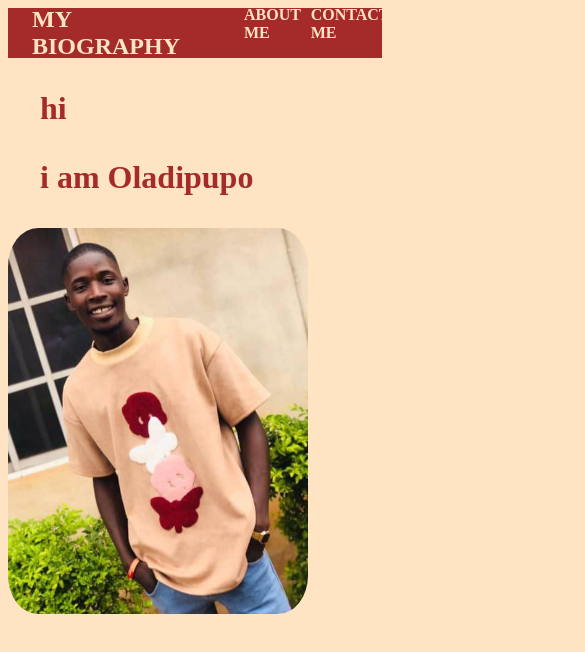
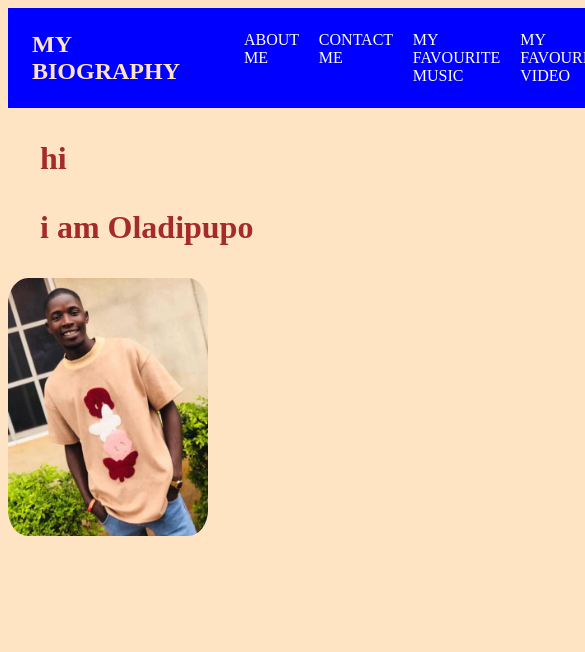
Before and after one commit to Hieway7/assignment, a plain HTML site: page index.html in a window 390 px wide. Shown: the top 652 px of the page, 585 px wide, since content can reach past the window. Drawn offline with Linux system fonts and the light colour scheme.

Commit message:
correction

```diff
--- a/index2.css
+++ b/index2.css
@@ -9,7 +9,6 @@ div{
 nav{
     display: flex;
     height: 100px;
-    background-color: brown;
     justify-content: space-between;
     align-items: center;
 }
@@ -56,41 +55,30 @@ img{
     }
 }
 
-@media (max-width:500px){
+@media (max-width:400px){
     div{
-        background-color: darkred;
-    }
-    nav{
-        display: flex;
-        height: 50px;
-        background-color: brown;
-        justify-content: space-between;
-        align-items: center;
-    }
-
-    h1{
-        margin: 1em;
-        color: bisque;
-        text-size-adjust: 40px;
+        background-color: blue;
+        display: inline-block;
     }
     nav ul{
         display: flex;
-        gap: 10px;
-        margin-right: 30px;
+        gap: 20px;
+        margin-right: 20px;
         list-style-type: none;
     }
-
     nav ul li a{
         text-decoration: none;
         text-transform: uppercase;
-        text-size-adjust: 25px;
-        color: bisque;
-        font-weight: 600;
+        color: white;
+        font-weight: 300;
         transition: 2s all;
     }
     nav ul a:hover{
-        color: black;
-        background-color: white;
+        color: green;
+        background-color: red;
     }
+    img{
+        border-radius: 10%;
+        width: 200px;
 
 }
```
